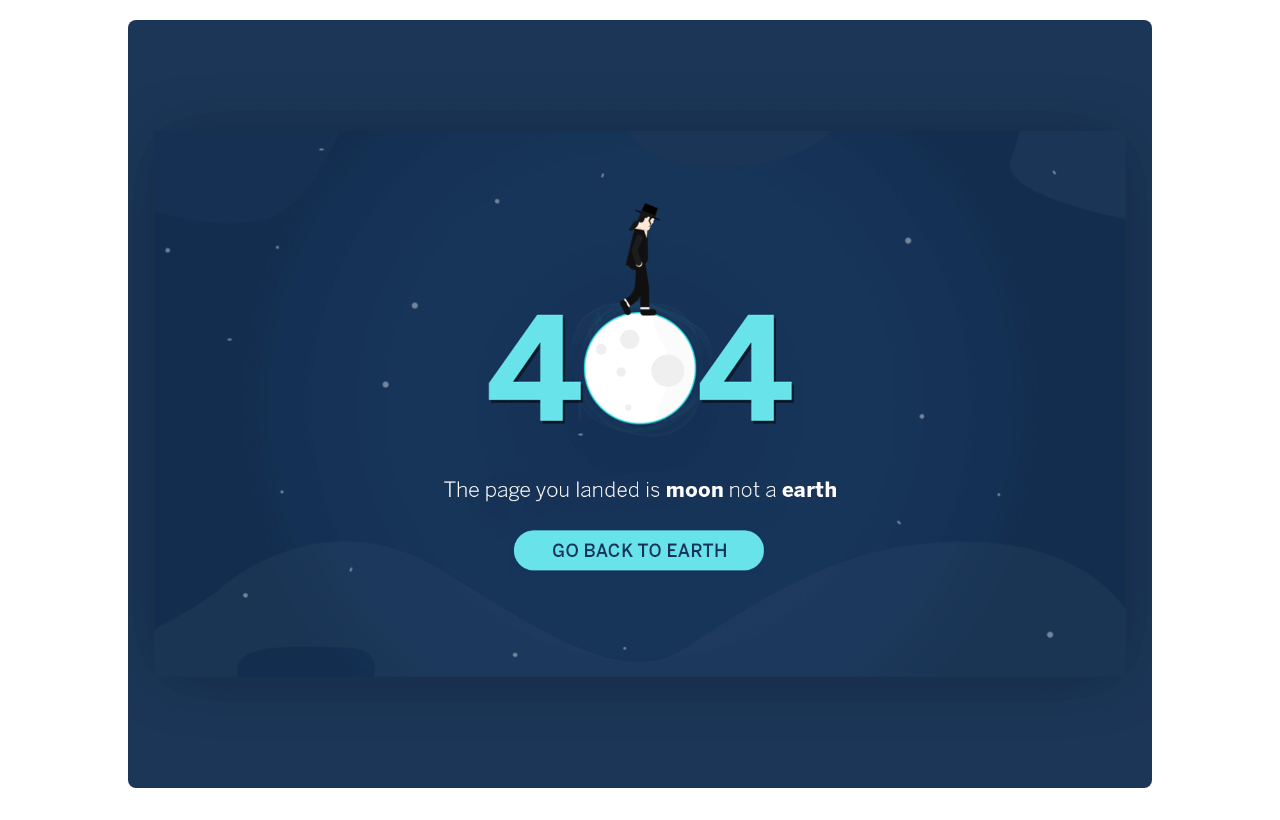
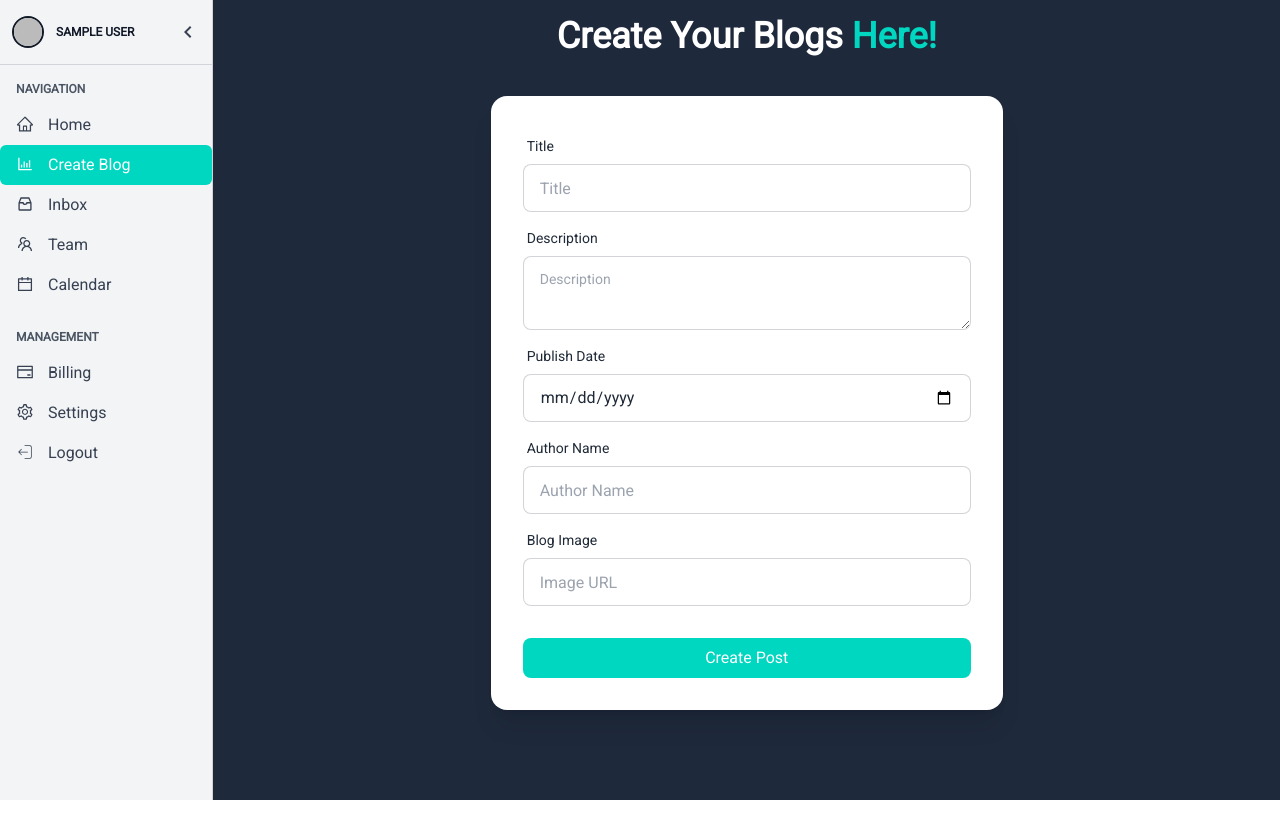
Before and after one commit to Talat09/blogiz, a Next.js app: page /dashboard/blogs/create in a window 1280 px wide. Before the commit this address had no page. Built offline with nearby package versions, Linux system fonts and the light colour scheme; no server answers; sample sign-in values are in the browser's storage.

Commit message:
add next auth middleware for protected routes

```diff
--- a/src/app/blogs/create/page.tsx
+++ b/src/app/dashboard/blogs/create/page.tsx
@@ -1,23 +1,19 @@
-import Footer from "@/components/shared/Footer";
-import Header from "@/components/shared/Header";
 import CreateBlogForm from "@/components/ui/BlogForm";
 import React from "react";
 import { Toaster } from "react-hot-toast";
 
-const CreateBlogPage = () => {
+const CreateBlogsPage = () => {
   return (
-    <div>
-      <Header />
-      <div className="px-4">
+    <div className="bg-slate-800 h-screen">
+      <div className="p-4">
         <Toaster position="top-center" />
-        <h1 className="text-4xl text-center mt-5 font-semibold">
+        <h1 className="text-4xl text-center text-white  font-semibold">
           Create Your Blogs <span className="text-accent">Here!</span>
         </h1>
         <CreateBlogForm />
       </div>
-      <Footer />
     </div>
   );
 };
 
-export default CreateBlogPage;
+export default CreateBlogsPage;
--- a/src/components/DashboardComponents/DashboardSidebar.tsx
+++ b/src/components/DashboardComponents/DashboardSidebar.tsx
@@ -25,15 +25,31 @@ export function DashboardSidebar({ session }: { session: SessionInterface }) {
 
   const navItems = [
     { href: "/dashboard", icon: <AiOutlineHome />, label: "Home" },
-    { href: "/dashboard/analytics", icon: <AiOutlineBarChart />, label: "Analytics" },
+    {
+      href: "/dashboard/blogs/create",
+      icon: <AiOutlineBarChart />,
+      label: "Create Blog",
+    },
     { href: "/dashboard/inbox", icon: <AiOutlineInbox />, label: "Inbox" },
     { href: "/dashboard/team", icon: <AiOutlineTeam />, label: "Team" },
-    { href: "/dashboard/calendar", icon: <AiOutlineCalendar />, label: "Calendar" },
+    {
+      href: "/dashboard/calendar",
+      icon: <AiOutlineCalendar />,
+      label: "Calendar",
+    },
   ];
 
   const managementItems = [
-    { href: "/dashboard/billing", icon: <AiOutlineCreditCard />, label: "Billing" },
-    { href: "/dashboard/settings", icon: <AiOutlineSetting />, label: "Settings" },
+    {
+      href: "/dashboard/billing",
+      icon: <AiOutlineCreditCard />,
+      label: "Billing",
+    },
+    {
+      href: "/dashboard/settings",
+      icon: <AiOutlineSetting />,
+      label: "Settings",
+    },
   ];
 
   const handleLogout = async () => {
@@ -55,7 +71,9 @@ export function DashboardSidebar({ session }: { session: SessionInterface }) {
           <div className="flex items-center gap-3">
             <div className="w-8 h-8 rounded-full border-2 border-gray-900 overflow-hidden">
               <Image
-                src={session?.user?.image || "https://avatar.iran.liara.run/public"}
+                src={
+                  session?.user?.image || "https://avatar.iran.liara.run/public"
+                }
                 alt="Avatar"
                 width={32}
                 height={32}
@@ -103,7 +121,9 @@ export function DashboardSidebar({ session }: { session: SessionInterface }) {
                           : "text-gray-700 dark:text-gray-300 hover:bg-gray-200 dark:hover:bg-gray-800"
                       }`}
                   >
-                    <span className="w-5 h-5 flex-shrink-0 text-lg">{icon}</span>
+                    <span className="w-5 h-5 flex-shrink-0 text-lg">
+                      {icon}
+                    </span>
                     {!collapsed && <span>{label}</span>}
                   </Link>
                 </li>
@@ -133,7 +153,9 @@ export function DashboardSidebar({ session }: { session: SessionInterface }) {
                           : "text-gray-700 dark:text-gray-300 hover:bg-gray-200 dark:hover:bg-gray-800"
                       }`}
                   >
-                    <span className="w-5 h-5 flex-shrink-0 text-lg">{icon}</span>
+                    <span className="w-5 h-5 flex-shrink-0 text-lg">
+                      {icon}
+                    </span>
                     {!collapsed && <span>{label}</span>}
                   </Link>
                 </li>
--- a/src/components/shared/Navbar.tsx
+++ b/src/components/shared/Navbar.tsx
@@ -36,9 +36,6 @@ const Navbar = () => {
             <li>
               <Link href="/about">About Us</Link>
             </li>
-            <li>
-              <Link href="/blogs/create">Post Blog</Link>
-            </li>
           </ul>
         </div>
         <Link href="/" className="btn btn-ghost text-xl">
@@ -61,10 +58,6 @@ const Navbar = () => {
           <li>
             <Link href="/about">About Us</Link>
           </li>
-
-          <li>
-            <Link href="/blogs/create">Post Blog</Link>
-          </li>
         </ul>
       </div>
       <div className="navbar-end gap-3">
--- /dev/null
+++ b/src/middleware.ts
@@ -0,0 +1,3 @@
+export { default } from "next-auth/middleware";
+
+export const config = { matcher: ["/dashboard"] };
--- a/src/utils/authOptions.ts
+++ b/src/utils/authOptions.ts
@@ -28,4 +28,8 @@ export const authOptions: NextAuthOptions = {
       },
     }),
   ],
+  pages: {
+    signIn: "/login",
+  },
+  secret: process.env.NEXTAUTH_SECRET,
 };
```
